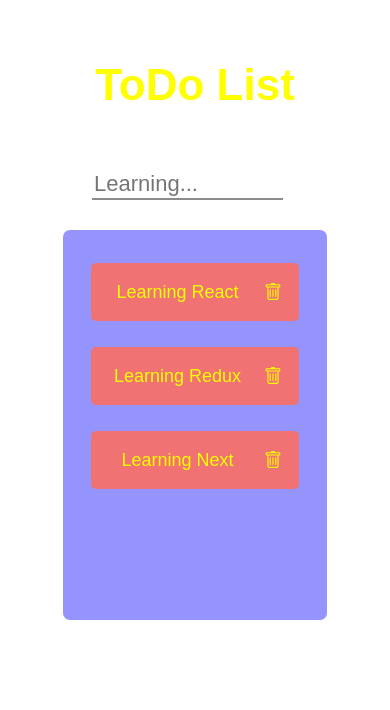
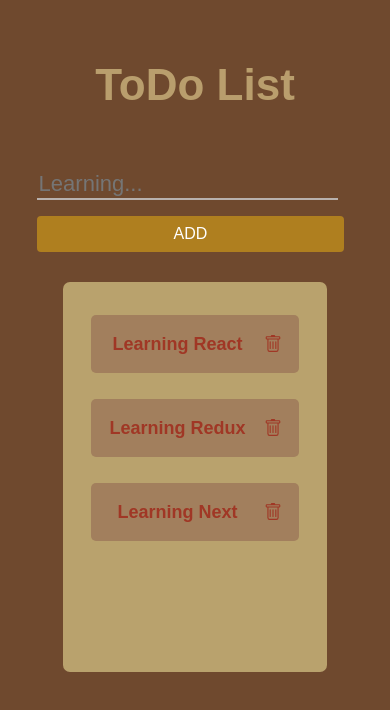
Before and after one commit to amirmmdjf/Todo-List-Reactjs, a React (Create React App) app: page / in a window 390 px wide. Shown: the top 710 px of the page. Built offline with nearby package versions, Linux system fonts and the light colour scheme.

Commit message:
Update TodoList styles

```diff
--- a/src/Components/TodoList.module.css
+++ b/src/Components/TodoList.module.css
@@ -1,18 +1,27 @@
+body{
+    background-color: #6f492e;
+}
+
 .title {
     font-size: 44px;
-    color: yellow;
+    color: #b99e6d;
     margin: 60px;
 }
 
 .input-box {
+    display: flex;
+    justify-content: center;
     padding-bottom: 30px;
+    width:fit-content;
+    margin: 0 auto;
 }
 
 .input {
     border: none;
-    border-bottom: 2px solid #4b4a4aa3;
+    border-bottom: 2px solid #c7c6c6d5;
+    color: #fff;
     background-color: transparent;
-    width: 20%;
+    width: 98%;
     margin-right: 15px;
     outline: none;
     font-size: 22px;
@@ -27,9 +36,8 @@
     border-radius: 4px;
     text-decoration: none;
     cursor: pointer;
-    background-color: rgb(9, 128, 76);
-    box-shadow: rgb(19 170 82 / 40%) 0px 2px 3px;
-    color: rgb(255, 255, 255);
+    background-color: #cd9719b0;
+    color: #fff;
     font-size: 1rem;
     font-weight: 400;
     height: 36px;
@@ -39,7 +47,7 @@
 .main-box {
     width: 30%;
     height: 350px;
-    background-color: #201cf879;
+    background-color: #b9a26d;
     margin: auto;
     padding: 20px;
     border-radius: 7px;
@@ -48,6 +56,7 @@
     align-items: center;
     overflow: auto;
     overflow-x: hidden;
+    margin-bottom: 87px;
 }
 
 .main-box::-webkit-scrollbar {
@@ -61,17 +70,15 @@
 }
 
 .main-box::-webkit-scrollbar-thumb {
-    background: #f8cf0098;
+    background: #914a1b;
     border-top-right-radius: 5px;
     border-bottom-right-radius: 5px;
     transition: 0.3s;
-
 }
 
 .main-box::-webkit-scrollbar-thumb:hover {
-    background: #f8cf00ba;
+    background: #8d4514;
 }
-
 
 .item {
     display: grid;
@@ -82,11 +89,12 @@
     height: auto;
     border-radius: 5px;
     margin: 13px;
-    background-color: #f07272;
+    background-color: #a27f5d;
     font-size: 18px;
-    color: yellow;
+    color: #a03725;
     padding: 10px 7px 10px 0px;
     line-height: 1.7;
+    font-weight: 600;
 }
 
 .trash {
@@ -107,12 +115,21 @@
 }
 
 @media only screen and (max-width: 550px) {
+    .input-box{
+        flex-direction: column;
+        align-items: center;
+    }
+
+
     .button {
-        display: none;
+        /* display: none; */
+        margin-top: 16px;
+        width: 100%;
+        margin-right: 9px;
     }
 
     .input {
-        width: 50%
+        width: 97%
     }
 }
 
```
